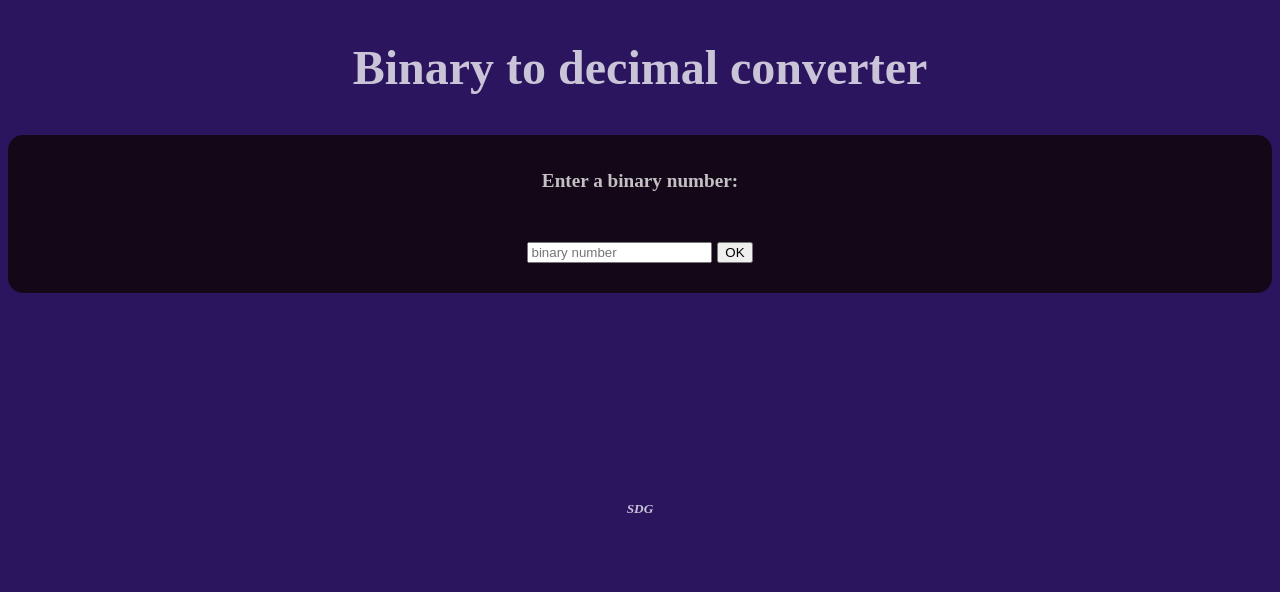
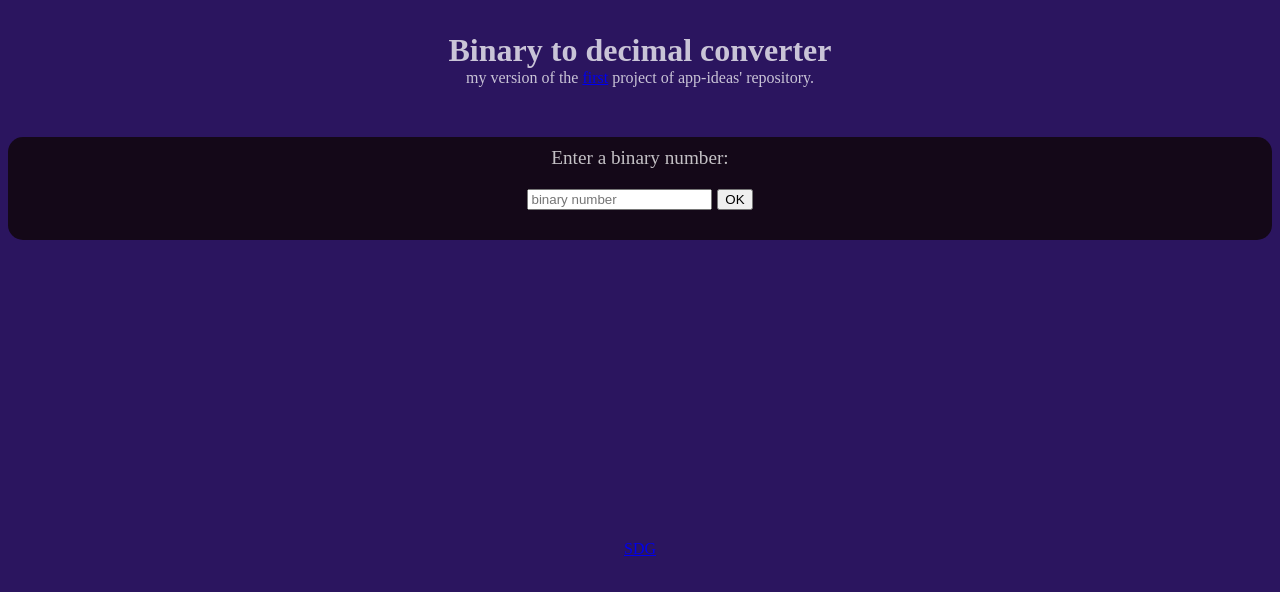
Before and after one commit to berg1618/bin2dec, a plain HTML site: page index.html in a window 1280 px wide. Drawn offline with Linux system fonts and the light colour scheme.

Commit message:
design arranged

```diff
--- a/bin2dec.css
+++ b/bin2dec.css
@@ -4,7 +4,11 @@ body{
 }
 header{
     text-align: center;
+    margin-bottom: 50px;
+}
+h3{
     font-size: 32px;
+    margin-bottom: 0px;
 }
 div{
     text-align: center;
@@ -17,7 +21,13 @@ div{
     padding-bottom: 30px;
 
 }
-#dh{
-    padding-top: 150px;
+#bin{
+    margin-top: 20px;
+}
+#res{
+    margin-top: 40px;
+}
+#foo{
+    margin-top: 300px;
     text-align: center;
 }
--- a/index.html
+++ b/index.html
@@ -8,22 +8,19 @@
 </head>
 <body>
     <header>
-        <h2>Binary to decimal converter</h2>
+        <h3>Binary to decimal converter</h3>
+        my version of the <a href="https://github.com/berg1618/app-ideas/blob/master/Projects/1-Beginner/Bin2Dec-App.md">first</a>  project of app-ideas' repository.
     </header>
     <div id="inp">
-        <h4>Enter a binary number:</h4>
+        Enter a binary number:
         <br>
         <input type="number" id="bin" placeholder="binary number" onkeypress="adviseNBin()">
         <input type="button" id="button" value="OK" onclick="bintdec()">
     </div>
-    <br>
-    <div id="res">
-
-    </div>
-    <br>
-    <footer id="dh">
+    <div id="res"></div>
+    <footer id="foo">
         <script data-ad-client="ca-pub-4683807622983565" async src="https://pagead2.googlesyndication.com/pagead/js/adsbygoogle.js"></script>
-        <h5><i> SDG </i></h5>
+        <a href="https://en.wikipedia.org/wiki/Soli_Deo_gloria">SDG</a>
     </footer>
     <script src="bin2dec.js"></script>
 </body>
```
